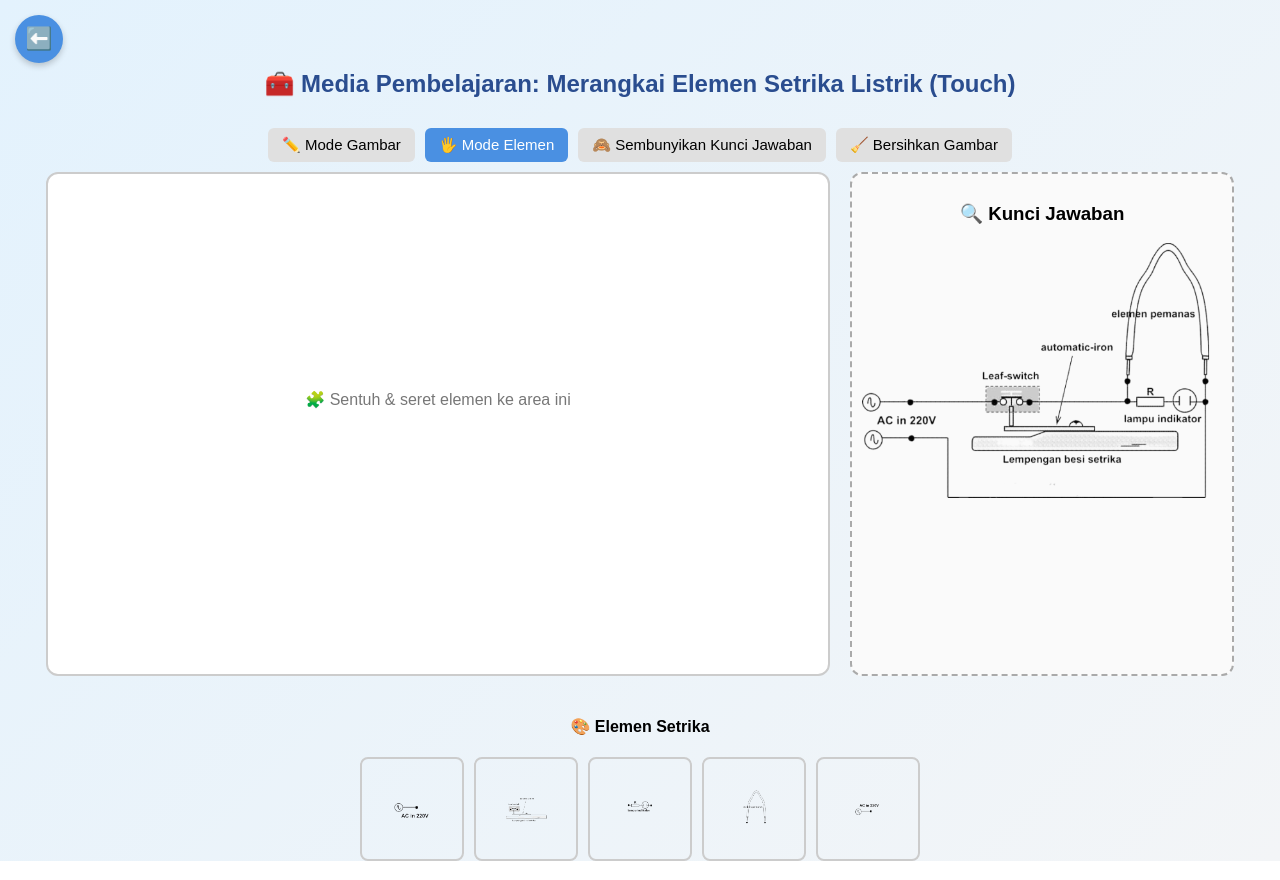
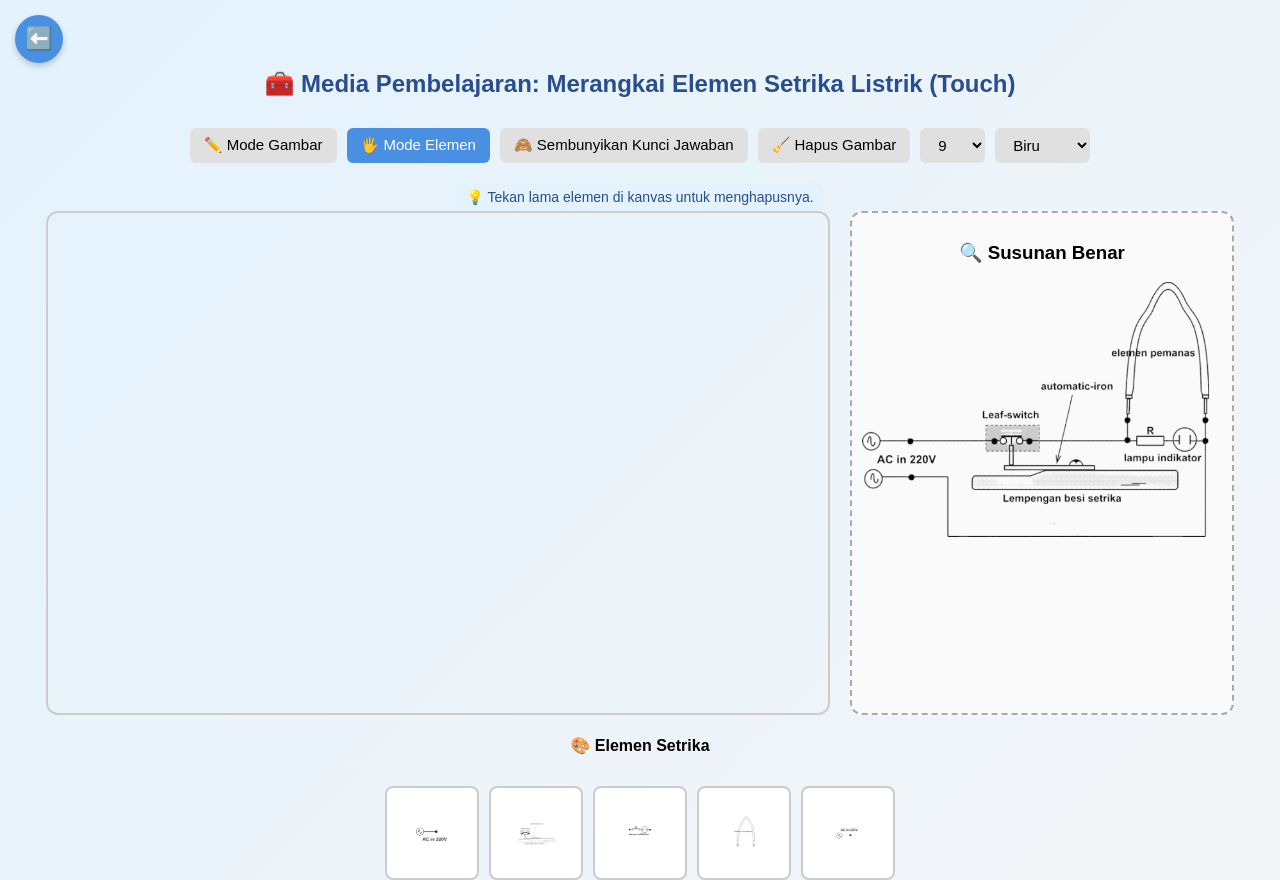
Before and after one commit to cendekiapk/project-ppl, a plain HTML site: page interaktif_touch.html in a window 1280 px wide. Both pictures are taken after a click on the button "👁️ Tampilkan Kunci Jawaban". Drawn offline with Linux system fonts and the light colour scheme.

Commit message:
Update interaktif_touch.html

```diff
--- a/interaktif_touch.html
+++ b/interaktif_touch.html
@@ -2,99 +2,61 @@
 <html lang="id">
 <head>
 <meta charset="UTF-8" />
-<meta name="viewport" content="width=device-width, initial-scale=1.0, user-scalable=no" />
-<title>Media Interaktif - Setrika Listrik (Touch)</title>
+<meta name="viewport" content="width=device-width, initial-scale=1.0" />
+<title>Media Interaktif - Setrika (Touch Only)</title>
 <style>
   body {
     font-family: "Poppins", sans-serif;
     background: linear-gradient(135deg, #e3f2fd, #f3f5f7);
-    margin: 0;
-    padding: 0;
-    display: flex;
-    flex-direction: column;
-    align-items: center;
+    margin: 0; padding: 0;
+    display: flex; flex-direction: column; align-items: center;
     min-height: 100vh;
-    overflow-x: hidden;
   }
 
   #btnBack {
-    position: absolute;
-    top: 15px;
-    left: 15px;
-    background: #4a90e2;
-    color: white;
-    border: none;
-    border-radius: 50%;
-    width: 48px;
-    height: 48px;
-    font-size: 22px;
-    display: flex;
-    align-items: center;
-    justify-content: center;
-    cursor: pointer;
-    box-shadow: 0 3px 6px rgba(0,0,0,0.2);
-    z-index: 999;
-    transition: 0.3s;
+    position: absolute; top: 15px; left: 15px;
+    background: #4a90e2; color: white;
+    border: none; border-radius: 50%;
+    width: 48px; height: 48px;
+    font-size: 22px; display: flex; align-items: center; justify-content: center;
+    cursor: pointer; box-shadow: 0 3px 6px rgba(0,0,0,0.2);
+    z-index: 999; transition: 0.3s;
   }
   #btnBack:hover { background: #3578d3; transform: scale(1.05); }
 
-  h2 {
-    text-align: center;
-    margin-top: 70px;
-    color: #2a4d8f;
-  }
+  h2 { text-align: center; margin-top: 70px; color: #2a4d8f; }
 
   #controls {
-    display: flex;
-    gap: 10px;
-    flex-wrap: wrap;
-    justify-content: center;
-    margin: 10px 0;
+    display: flex; gap: 10px; flex-wrap: wrap;
+    justify-content: center; margin: 10px 0;
   }
-  #controls button {
+  #controls button, #controls select {
     padding: 8px 14px;
-    border: none;
-    border-radius: 6px;
+    border: none; border-radius: 6px;
     background: #e0e0e0;
-    cursor: pointer;
-    font-size: 15px;
-    transition: 0.2s;
+    cursor: pointer; font-size: 15px; transition: 0.2s;
   }
   #controls button.active { background: #4a90e2; color: white; }
 
   #canvasWrapper {
-    display: flex;
-    gap: 20px;
-    flex-wrap: wrap;
-    justify-content: center;
-    width: 100%;
-    max-width: 1200px;
+    display: flex; gap: 20px; flex-wrap: wrap; justify-content: center;
+    width: 100%; max-width: 1200px;
   }
-
   #canvasArea {
     position: relative;
-    width: 65%;
-    height: 500px;
-    border: 2px solid #ccc;
-    border-radius: 12px;
-    background: white;
-    overflow: hidden;
+    width: 65%; height: 500px;
+    border: 2px solid #ccc; border-radius: 12px;
+    background: transparent; overflow: hidden;
   }
-
   #drawCanvas {
-    position: absolute;
-    top: 0; left: 0;
+    position: absolute; top: 0; left: 0;
     width: 100%; height: 100%;
-    z-index: 2;
-    background: transparent;
+    z-index: 4; background: transparent;
     touch-action: none;
   }
-
   #elements-layer {
-    position: absolute;
-    top: 0; left: 0;
-    width: 100%; height: 100%;
-    z-index: 3;
+    position: absolute; top: 0; left: 0;
+    width: 100%; height: 100%; z-index: 5;
   }
 
   #canvasKunci {
@@ -107,70 +69,36 @@
     display: none;
   }
   #canvasKunci img {
-    width: 100%;
-    max-height: 480px;
-    object-fit: contain;
-    border-radius: 8px;
+    width: 100%; max-height: 480px;
+    object-fit: contain; border-radius: 8px;
   }
 
-  #elemenContainer {
-    margin-top: 20px;
-    width: 100%;
-    max-width: 1200px;
+  .elemen {
+    width: 90px; height: 90px;
+    border: 2px solid #ccc; border-radius: 8px;
+    background: white; display: flex;
+    align-items: center; justify-content: center;
+    cursor: grab;
+  }
+  .elemen img { width: 80%; height: 80%; object-fit: contain; }
+
+  .resizable {
+    position: absolute;
+    border: none;
+    background: transparent;
+    touch-action: none;
+  }
+  .resizable img {
+    width: 100%; height: 100%;
+    object-fit: contain; pointer-events: none;
   }
 
   #elemenList {
-    display: flex;
-    justify-content: center;
-    gap: 10px;
-    flex-wrap: wrap;
-  }
-
-  .elemen {
-    width: 100px;
-    height: 100px;
-    border: 2px solid #ccc;
-    border-radius: 8px;
-    background: transparent;
-    display: flex;
-    align-items: center;
-    justify-content: center;
-    cursor: grab;
-  }
-
-  .elemen img {
-    width: 80%;
-    height: 80%;
-    object-fit: contain;
-  }
-
-  .resizable {
-    position: absolute;
-    border: 1px dashed #4a90e2;
-    border-radius: 6px;
-    background: transparent;
-    touch-action: none;
-  }
-
-  .resizable img {
-    width: 100%;
-    height: 100%;
-    object-fit: contain;
-    pointer-events: none;
-  }
-
-  #petunjuk {
-    position: absolute;
-    top: 45%;
-    left: 50%;
-    transform: translate(-50%, -50%);
-    color: #777;
-    font-size: 16px;
-    text-align: center;
+    display: flex; justify-content: center;
+    gap: 10px; flex-wrap: wrap; margin-top: 10px;
   }
 </style>
 </head>
-
 <body>
 <button id="btnBack" onclick="window.location.href='index.html'">⬅️</button>
 
@@ -180,31 +108,54 @@
   <button id="modeDraw">✏️ Mode Gambar</button>
   <button id="modeDrag">🖐️ Mode Elemen</button>
   <button id="toggleKunci">👁️ Tampilkan Kunci Jawaban</button>
-  <button id="clearCanvas">🧹 Bersihkan Gambar</button>
+  <button id="clearCanvas">🧹 Hapus Gambar</button>
+  <select id="selWidth">
+    <option value="6">6</option>
+    <option value="9" selected>9</option>
+    <option value="12">12</option>
+    <option value="15">15</option>
+  </select>
+  <select id="selColor">
+    <option value="black">Hitam</option>
+    <option value="blue" selected>Biru</option>
+    <option value="red">Merah</option>
+    <option value="green">Hijau</option>
+    <option value="yellow">Kuning</option>
+    <option value="gray">Abu</option>
+  </select>
+</div>
+<div style="
+  text-align: center;
+  background: #e3f2fd;
+  color: #2a4d8f;
+  font-size: 14px;
+  padding: 6px 10px;
+  border-radius: 8px;
+  margin-top: 10px;
+  width: fit-content;
+">
+  💡 Tekan lama elemen di kanvas untuk menghapusnya.
 </div>
 
 <div id="canvasWrapper">
   <div id="canvasArea">
     <canvas id="drawCanvas"></canvas>
     <div id="elements-layer"></div>
-    <div id="petunjuk">🧩 Sentuh & seret elemen ke area ini</div>
   </div>
 
   <div id="canvasKunci">
-    <h3>🔍 Kunci Jawaban</h3>
-    <img src="assets/kunciJawaban.png" alt="Kunci Jawaban">
+    <h3>🔍 Susunan Benar</h3>
+    <img src="assets/kunciJawaban.png" alt="Kunci Jawaban" />
   </div>
 </div>
 
-<div id="elemenContainer">
-  <h4 style="text-align:center;">🎨 Elemen Setrika</h4>
-  <div id="elemenList">
-    <div class="elemen" data-id="A"><img src="assets/titikA.png" alt="A" /></div>
-    <div class="elemen" data-id="B"><img src="assets/titikB.png" alt="B" /></div>
-    <div class="elemen" data-id="C"><img src="assets/titikC.png" alt="C" /></div>
-    <div class="elemen" data-id="D"><img src="assets/titikD.png" alt="D" /></div>
-    <div class="elemen" data-id="E"><img src="assets/titikE.png" alt="E" /></div>
-  </div>
+<h4>🎨 Elemen Setrika</h4>
+<div id="elemenList">
+  <div class="elemen"><img src="assets/titikA.png" alt="A" /></div>
+  <div class="elemen"><img src="assets/titikB.png" alt="B" /></div>
+  <div class="elemen"><img src="assets/titikC.png" alt="C" /></div>
+  <div class="elemen"><img src="assets/titikD.png" alt="D" /></div>
+  <div class="elemen"><img src="assets/titikE.png" alt="E" /></div>
 </div>
 
 <script>
@@ -219,10 +170,8 @@ const divKunci = document.getElementById("canvasKunci");
 const btnClear = document.getElementById("clearCanvas");
 
 let mode = "drag";
-let drawing = false;
-let startX, startY;
-let currentColor = "#2a4d8f";
-let currentSize = 4;
+let ongoingTouches = [];
+let offsetX, offsetY;
 
 function resizeCanvas() {
   drawCanvas.width = canvasArea.clientWidth;
@@ -247,44 +196,79 @@ btnKunci.addEventListener("click", () => {
   btnKunci.textContent = visible ? "👁️ Tampilkan Kunci Jawaban" : "🙈 Sembunyikan Kunci Jawaban";
 });
 btnClear.addEventListener("click", () => {
-  ctx.clearRect(0,0,drawCanvas.width,drawCanvas.height);
+  ctx.clearRect(0, 0, drawCanvas.width, drawCanvas.height);
 });
 
-// ✏️ DRAWING TOUCH MODE
-function getTouchPos(e) {
-  const rect = drawCanvas.getBoundingClientRect();
-  const t = e.touches[0];
-  return { x: t.clientX - rect.left, y: t.clientY - rect.top };
+// --- DRAWING (from your working version) ---
+function startup() {
+  drawCanvas.addEventListener('touchstart', handleStart, { passive: false });
+  drawCanvas.addEventListener('touchend', handleEnd, { passive: false });
+  drawCanvas.addEventListener('touchcancel', handleCancel, { passive: false });
+  drawCanvas.addEventListener('touchmove', handleMove, { passive: false });
+}
+document.addEventListener("DOMContentLoaded", startup);
+
+function handleStart(evt) {
+  if (mode !== "draw") return;
+  evt.preventDefault();
+  const touches = evt.changedTouches;
+  offsetX = drawCanvas.getBoundingClientRect().left;
+  offsetY = drawCanvas.getBoundingClientRect().top;
+  for (let i = 0; i < touches.length; i++) {
+    ongoingTouches.push(copyTouch(touches[i]));
+  }
 }
 
-drawCanvas.addEventListener("touchstart", e => {
-  if (mode !== "draw" || e.touches.length > 1) return;
-  e.preventDefault();
-  const pos = getTouchPos(e);
-  drawing = true;
-  startX = pos.x;
-  startY = pos.y;
-});
-drawCanvas.addEventListener("touchmove", e => {
-  if (!drawing || mode !== "draw" || e.touches.length > 1) return;
-  e.preventDefault();
-  const pos = getTouchPos(e);
-  ctx.beginPath();
-  ctx.moveTo(startX, startY);
-  ctx.lineTo(pos.x, pos.y);
-  ctx.strokeStyle = currentColor;
-  ctx.lineWidth = currentSize;
-  ctx.lineCap = "round";
-  ctx.lineJoin = "round";
-  ctx.stroke();
-  startX = pos.x;
-  startY = pos.y;
-});
-drawCanvas.addEventListener("touchend", e => {
-  if (mode === "draw") drawing = false;
-});
+function handleMove(evt) {
+  if (mode !== "draw") return;
+  evt.preventDefault();
+  const touches = evt.changedTouches;
+  for (let i = 0; i < touches.length; i++) {
+    const color = document.getElementById('selColor').value;
+    const idx = ongoingTouchIndexById(touches[i].identifier);
+    if (idx >= 0) {
+      ctx.beginPath();
+      ctx.moveTo(ongoingTouches[idx].clientX - offsetX, ongoingTouches[idx].clientY - offsetY);
+      ctx.lineTo(touches[i].clientX - offsetX, touches[i].clientY - offsetY);
+      ctx.lineWidth = document.getElementById('selWidth').value;
+      ctx.strokeStyle = color;
+      ctx.lineJoin = "round";
+      ctx.closePath();
+      ctx.stroke();
+      ongoingTouches.splice(idx, 1, copyTouch(touches[i]));
+    }
+  }
+}
 
-// 🧩 DRAG, PINCH & LONG PRESS DELETE
+function handleEnd(evt) {
+  if (mode !== "draw") return;
+  evt.preventDefault();
+  const touches = evt.changedTouches;
+  for (let i = 0; i < touches.length; i++) {
+    let idx = ongoingTouchIndexById(touches[i].identifier);
+    if (idx >= 0) ongoingTouches.splice(idx, 1);
+  }
+}
+function handleCancel(evt) {
+  evt.preventDefault();
+  const touches = evt.changedTouches;
+  for (let i = 0; i < touches.length; i++) {
+    let idx = ongoingTouchIndexById(touches[i].identifier);
+    ongoingTouches.splice(idx, 1);
+  }
+}
+function copyTouch({ identifier, clientX, clientY }) {
+  return { identifier, clientX, clientY };
+}
+function ongoingTouchIndexById(idToFind) {
+  for (let i = 0; i < ongoingTouches.length; i++) {
+    const id = ongoingTouches[i].identifier;
+    if (id === idToFind) return i;
+  }
+  return -1;
+}
+
+// --- DRAG & PINCH for elements ---
 document.querySelectorAll(".elemen").forEach(el => {
   el.addEventListener("touchstart", e => {
     if (mode !== "drag") return;
@@ -314,13 +298,9 @@ function initTouchDragZoom(el) {
       moving = true;
       startX = e.touches[0].clientX;
       startY = e.touches[0].clientY;
-
-      // ⏱️ Long press detect (1 detik)
       longPressTimer = setTimeout(() => {
         moving = false;
-        if (confirm("Hapus elemen ini?")) {
-          el.remove();
-        }
+        if (confirm("Hapus elemen ini?")) el.remove();
       }, 1000);
     } else if (e.touches.length === 2) {
       moving = false;
@@ -361,6 +341,5 @@ function getDistance(touches) {
   return Math.sqrt(dx * dx + dy * dy);
 }
 </script>
-
 </body>
 </html>
```
